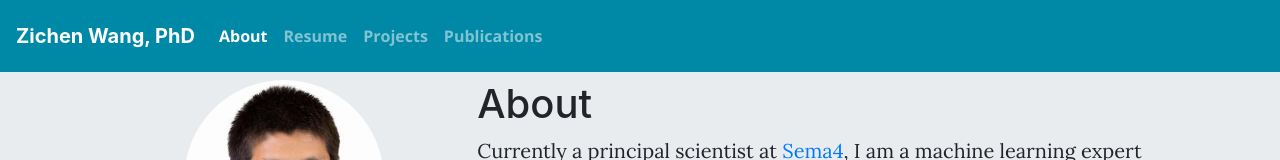
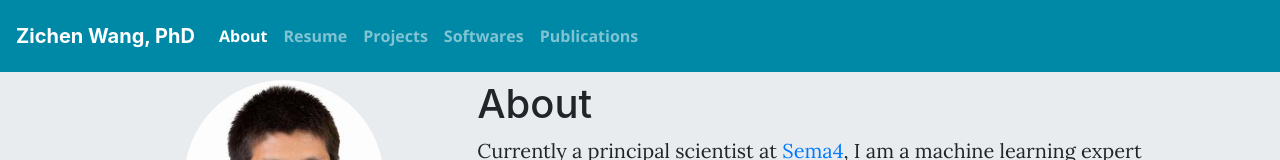
Before and after one commit to wangz10/wangz10.github.io, a React (Create React App) app: page / in a window 1280 px wide. Shown: the top 160 px of the page. Built offline with nearby package versions, Linux system fonts and the light colour scheme.

Commit message:
Added softwares section

```diff
--- /dev/null
+++ b/public/assets/softwares.json
@@ -0,0 +1,37 @@
+[
+    {
+        "title": "react-scatter-board",
+        "url": "https://maayanlab.github.io/react-scatter-board/",
+        "source": "https://github.com/MaayanLab/react-scatter-board",
+        "desc": "a reusable React library for interactive THREE.js 2d/3d scatter plots."
+    },
+    {
+        "title": "GeoDEpy",
+        "url": "https://github.com/MaayanLab/geode",
+        "desc": "a Python package implementing the Characteristic Direction, a geometrical approach to differential expression and gene-set enrichment."
+    },
+    {
+        "title": "Hair-GEL",
+        "url": "http://hair-gel.net/",
+        "desc": "a searchable gene expression library for hair follicles.",
+        "source": "https://github.com/MaayanLab/HairGEL"
+    },
+    {
+        "title": "Principal Angle Enrichment Analysis (PAEA)",
+        "url": "http://amp.pharm.mssm.edu/PAEA/",
+        "desc": "Dimensionally reduced multivariate gene set enrichment analysis tool. It uses the geometrical concept of the principal angle to quantify gene-set enrichment.",
+        "source": "https://github.com/MaayanLab/PAEA"
+    },
+    {
+        "title": "Drug Gene Budger (DGB)",
+        "url": "https://maayanlab.cloud/DGB/",
+        "desc": "a web-based and mobile application developed to assist investigators in order to prioritize small molecules that are predicted to maximally influence the expression of their target gene of interest.",
+        "source": "https://github.com/MaayanLab/Dr-Gene-Budger"
+    },
+    {
+        "title": "LJP Breast Cancer Network Browser",
+        "url": "https://amp.pharm.mssm.edu/LJP/",
+        "desc": "visualizes thousands of signatures from six breast cancer cell lines treated with ~100 single molecule perturbations, mostly kinase inhibitors.",
+        "source": "https://github.com/MaayanLab/LJP"
+    }
+]
--- a/src/App.js
+++ b/src/App.js
@@ -28,7 +28,7 @@ import './resume.css'
 import { Publications, parsePublication } from './publications'
 import './publications.css'
 import Projects from './projects'
-
+import Softwares from './softwares'
 class NavLink extends Component {
   constructor(props) {
     super(props)
@@ -63,7 +63,7 @@ const navbar = (
     <Navbar.Toggle aria-controls='responsive-navbar-nav' />
     <Navbar.Collapse id='responsive-navbar-nav'>
       <Scrollspy
-        items={['about', 'resume', 'projects', 'publications']}
+        items={['about', 'resume', 'projects', 'softwares', 'publications']}
         offset={-72}
         currentClassName='nav-item active'
         className='navbar-nav mr-auto'
@@ -78,6 +78,9 @@ const navbar = (
           <NavLink href='#projects' name='Projects' />
         </Nav.Item>
         <Nav.Item as='li'>
+          <NavLink href='#softwares' name='Softwares' />
+        </Nav.Item>
+        <Nav.Item as='li'>
           <NavLink href='#publications' name='Publications' />
         </Nav.Item>
       </Scrollspy>
@@ -90,7 +93,8 @@ class App extends Component {
     super(props)
     this.state = {
       resumeData: null,
-      pubData: null
+      pubData: null,
+      softwareData: null
     }
     this.handleSortBtnClick = this.handleSortBtnClick.bind(this)
   }
@@ -134,6 +138,18 @@ class App extends Component {
     })
   }
 
+  getSoftwareData() {
+    fetch('./assets/softwares.json').then(response => {
+      if (response.ok) {
+        return response.json()
+      } else {
+        throw new Error('Something went wrong when fetching data ...')
+      }
+    }).then(data => {
+      this.setState({ softwareData: data })
+    })
+  }
+
   handleSortBtnClick(nextSortKey) {
     let sortedPubData = [].concat(this.state.pubData).sort((a, b) => b.year - a.year)
     if (nextSortKey === 'myRank') {
@@ -146,6 +162,7 @@ class App extends Component {
     this.getResumeData()
     this.getPublicationData()
     this.getProjectData()
+    this.getSoftwareData()
   }
 
   render() {
@@ -170,6 +187,12 @@ class App extends Component {
             <Col md={10} sm={12}>
               <h1>Selected Projects</h1>
               <Projects data={this.state.projData} />
+            </Col>
+          </Row>
+          <Row id='softwares' className='justify-content-md-center'>
+            <Col md={10} sm={12}>
+              <h1>Softwares</h1>
+              <Softwares data={this.state.softwareData} />
             </Col>
           </Row>
           <Row id='publications' className='justify-content-md-center'>
--- /dev/null
+++ b/src/softwares.js
@@ -0,0 +1,59 @@
+import React, { Component } from 'react'
+import { Row } from 'react-bootstrap'
+
+class Software extends Component {
+  render() {
+    const { data } = this.props
+    const title = <a href={data.url} target='_blank' rel='noopener noreferrer' className='title'>{data.title}</a>
+    const description = <p className='description'>{data.desc}</p>
+    const sourceLink = <span> [<a href={data.source} target='_blank' rel='noopener noreferrer'>source code</a>]</span>
+
+    if (data.source) {
+      return (
+        <li className='list-inline-item'>
+          {title}
+          {sourceLink}
+          {description}
+
+        </li>
+      )
+    } else {
+      return (
+        <li className='list-inline-item'>
+          {title}
+          {description}
+        </li>
+      )
+    }
+  }
+}
+
+class Softwares extends Component {
+  constructor(props) {
+    super(props)
+    this.state = {
+      data: props.data
+    }
+  }
+
+  render() {
+    if (this.props.data) {
+      const { data } = this.props
+      const lis = []
+      for (let i = 0; i < data.length; i++) {
+        lis.push(<Software data={data[i]} key={i} />)
+      }
+      return (
+        <Row>
+          <ul>
+            {lis}
+          </ul>
+        </Row>
+      )
+    } else {
+      return <Row />
+    }
+  }
+}
+
+export default Softwares
```
